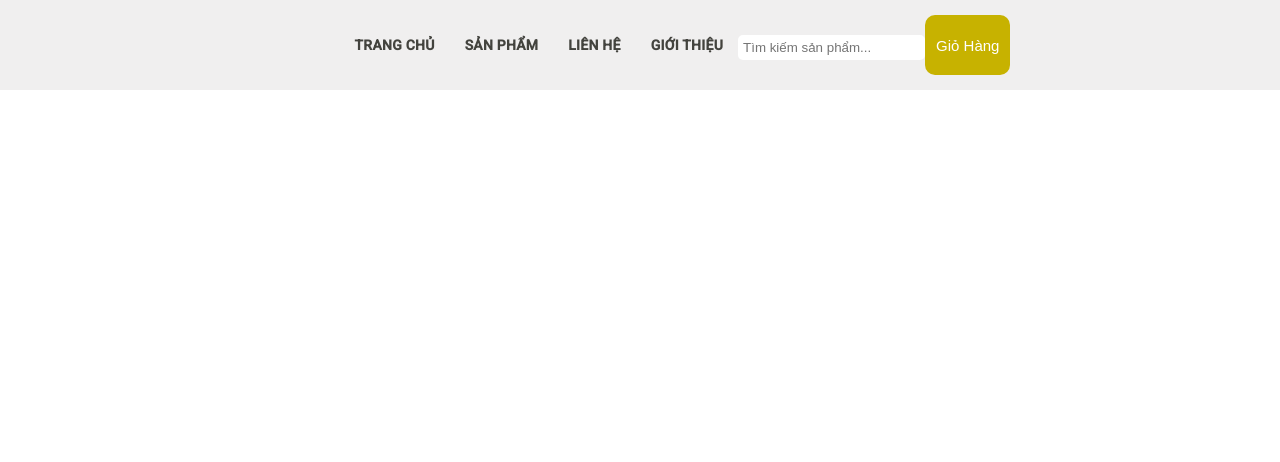
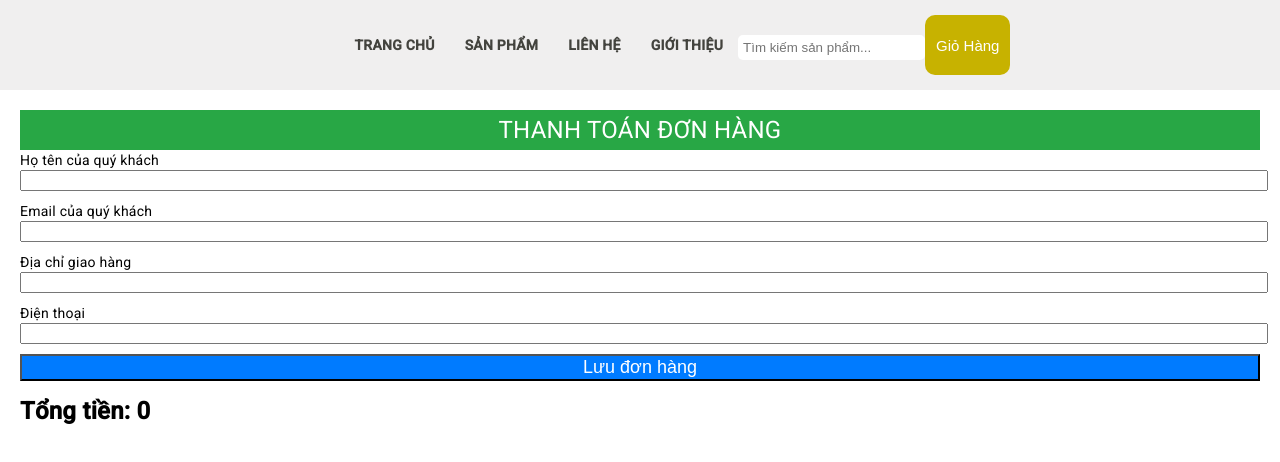
Before and after one commit to TungLaDG/BookStore, an Angular app: page /thanhtoan in a window 1280 px wide. Before the commit this address led to /. Shown: the top 462 px of the page. Built offline with nearby package versions, Linux system fonts and the light colour scheme.

Commit message:
cap nhat thanh toan

```diff
--- a/src/app/app-routing.module.ts
+++ b/src/app/app-routing.module.ts
@@ -1,9 +1,10 @@
 import { NgModule } from '@angular/core';
 import { RouterModule, Routes } from '@angular/router';
-
+import { ThanhToanComponent } from './thanh-toan/thanh-toan.component';
 const routes: Routes = [
   { path: '', loadChildren: () => import('./home/home.module').then(m => m.HomeModule) },
   { path: 'cart', loadChildren: () => import('../cart/cart.module').then(m => m.CartModule) },
+  { path: 'thanhtoan', component:ThanhToanComponent},
 
 ];
 
--- a/src/app/app.module.ts
+++ b/src/app/app.module.ts
@@ -1,16 +1,18 @@
 import { NgModule } from '@angular/core';
 import { BrowserModule } from '@angular/platform-browser';
-
+import { FormsModule } from '@angular/forms';
 import { AppRoutingModule } from './app-routing.module';
 import { AppComponent } from './app.component';
 import { BrowserAnimationsModule } from '@angular/platform-browser/animations';
 import { NarBarComponent } from './nar-bar/nar-bar.component';
+import { ThanhToanComponent } from './thanh-toan/thanh-toan.component';
 
 
 @NgModule({
   declarations: [
     AppComponent,
     NarBarComponent,
+    ThanhToanComponent,
 
   ],
   imports: [
@@ -18,6 +20,7 @@ import { NarBarComponent } from './nar-bar/nar-bar.component';
     AppRoutingModule,
     BrowserAnimationsModule,
     AppRoutingModule,
+    FormsModule,
   ],
   providers: [],
   bootstrap: [AppComponent]
--- /dev/null
+++ b/src/app/thanh-toan/thanh-toan.component.html
@@ -0,0 +1,37 @@
+<div class="container">
+    <div class="row">
+      <div class="col-md-12">
+        <div class="alert alert-success">THANH TOÁN ĐƠN HÀNG</div>
+      </div>
+    </div>
+    <div class="row mb-3">
+      <div class="col-md-6">
+        <label>Họ tên của quý khách</label>
+        <input [(ngModel)]="hoten" name="ht" minlength="6" class="form-control">
+      </div>
+      <div class="col-md-6">
+        <label>Email của quý khách</label>
+        <input [(ngModel)]="email" name="e" type="email" class="form-control">
+      </div>
+    </div>
+    <div class="row mb-3">
+      <div class="col-md-6">
+        <label>Địa chỉ giao hàng</label>
+        <input [(ngModel)]="diachi" name="dc" minlength="10" class="form-control">
+      </div>
+      <div class="col-md-6">
+        <label>Điện thoại</label>
+        <input [(ngModel)]="dienthoai" name="dt" minlength="9" class="form-control">
+      </div>
+    </div>
+    <div class="row mb-3">
+      <div class="col-md-12 text-center">
+        <button class="btn btn-primary" type="button">Lưu đơn hàng</button>
+      </div>
+    </div>
+    <div class="row">
+      <div class="col-md-12 text-center">
+        <div class="total-amount">Tổng tiền: {{ totalAmount }}</div>
+      </div>
+    </div>
+  </div>
--- /dev/null
+++ b/src/app/thanh-toan/thanh-toan.component.scss
@@ -0,0 +1,29 @@
+.container {
+    padding: 20px;
+  }
+
+  .alert {
+    background-color: #28a745;
+    color: #fff;
+    font-size: 24px;
+    text-align: center;
+    padding: 10px;
+  }
+
+  .form-control {
+    width: 100%;
+    margin-bottom: 10px;
+  }
+
+  .btn-primary {
+    background-color: #007bff;
+    color: #fff;
+    width: 100%;
+    font-size: 18px;
+  }
+
+  .total-amount {
+    font-size: 24px;
+    font-weight: bold;
+    margin-top: 20px;
+  }
--- /dev/null
+++ b/src/app/thanh-toan/thanh-toan.component.ts
@@ -0,0 +1,32 @@
+import { Component, OnInit } from '@angular/core';
+import { CartService } from 'src/app/services/cart.service';
+
+@Component({
+  selector: 'app-thanh-toan',
+  templateUrl: './thanh-toan.component.html',
+  styleUrls: ['./thanh-toan.component.scss']
+})
+export class ThanhToanComponent implements OnInit {
+
+  listCart: any[] = [];
+  totalAmount: number = 0; // Biến để lưu tổng tiền
+
+  constructor(private cartservice: CartService) {}
+
+  ngOnInit() {
+    // Lấy danh sách sản phẩm từ giỏ hàng sử dụng biến listCart đã được lưu từ CartComponent
+    this.listCart = this.cartservice.cart;
+
+    // Tính tổng tiền từ danh sách sản phẩm
+    this.calculateTotalAmount();
+  }
+
+  hoten: string = "";
+  email: string = "";
+  diachi: string = "";
+  dienthoai: string = "";
+
+  calculateTotalAmount() {
+    this.totalAmount = this.listCart.reduce((total, item) => total + item.Price, 0);
+  }
+}
--- a/src/cart/cart.component.html
+++ b/src/cart/cart.component.html
@@ -16,12 +16,6 @@
       </div>
     </div>
 </div>
-<!-- <button (click)="this.productCart.totalCart()" class="material-icons">shopping_cart</button>
-<p>{{productCart.total}}</p> -->
 
-<!-- <div class="cart" *ngFor="let index of listCart>
-  <button mat-button (click)="decrease()" class="cart-sub">-</button>
-  <p id="a">{{count}}</p>
-  <button mat-button (click)="increase()" class="cart-add">+</button>
-  <a href="#" class="order-1">Thành Tiền</a>
-</div> -->
+
+<a class="btn btn-warning w-100" href="#" routerLink="/thanhtoan">Thanh toán</a>
--- a/src/cart/cart.component.scss
+++ b/src/cart/cart.component.scss
@@ -115,3 +115,21 @@
     font-size: 3pc;
 
   }
+
+  /* CSS cho class "btn btn-warning w-100" */
+.btn.btn-warning.w-100 {
+  /* Thêm các thuộc tính CSS bạn muốn áp dụng cho class này ở đây */
+  background-color: #ffc107; /* Màu nền */
+  color: #fff; /* Màu chữ */
+  padding: 10px 20px; /* Khoảng cách bên trong nút */
+  border-radius: 5px; /* Góc bo tròn */
+  font-size: 1rem; /* Kích thước chữ */
+  text-align: center; /* Căn giữa nội dung */
+  /* ...Thêm các thuộc tính khác tùy ý */
+}
+
+/* Hover state */
+.btn.btn-warning.w-100:hover {
+  background-color: #ff9800; /* Màu nền khi hover */
+  /* ...Thêm các thuộc tính khác tùy ý cho trạng thái hover */
+}
```
Also changed, not shown: 1 other file (tests, documents, lock files or other folders).
